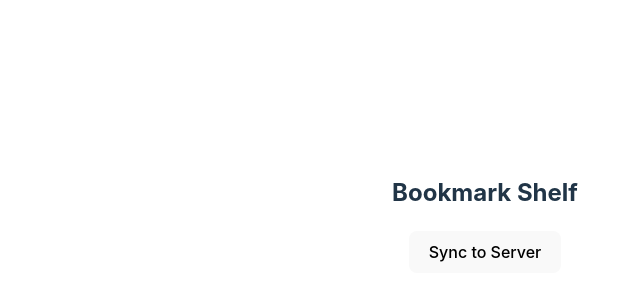
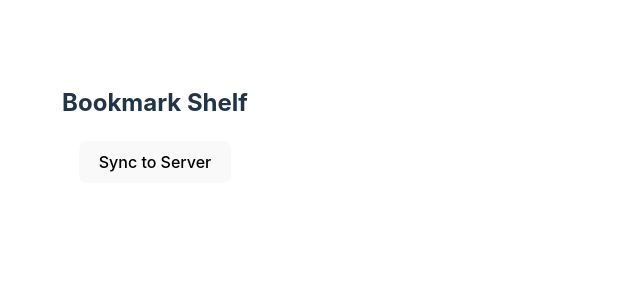
Before and after one commit to SentientClee/bookmark-shelf, a Svelte app: page / in a window 1280 px wide. Shown: the part 186-486 px from the top of the page, without its empty margins (155-795 px from the left). Built offline with nearby package versions, Linux system fonts and the light colour scheme.

Commit message:
adding bookmarks api

```diff
--- a/package.json
+++ b/package.json
@@ -5,6 +5,7 @@
   "type": "module",
   "scripts": {
     "dev": "vite",
+    "watch": "chokidar 'src/**/*' -c 'npm run build' --initial",
     "build": "vite build",
     "preview": "vite preview",
     "check": "svelte-check --tsconfig ./tsconfig.json",
@@ -13,6 +14,8 @@
   "devDependencies": {
     "@sveltejs/vite-plugin-svelte": "^2.0.3",
     "@tsconfig/svelte": "^4.0.1",
+    "@types/chrome": "^0.0.236",
+    "chokidar-cli": "^3.0.0",
     "prettier": "^2.8.7",
     "prettier-plugin-svelte": "^2.10.0",
     "svelte": "^3.57.0",
--- a/src/app.css
+++ b/src/app.css
@@ -27,8 +27,8 @@ body {
   margin: 0;
   display: flex;
   place-items: center;
-  min-width: 320px;
-  min-height: 100vh;
+  width: 620px;
+  height: 620px;
 }
 
 h1 {
--- a/src/components/Sync.svelte
+++ b/src/components/Sync.svelte
@@ -1,6 +1,10 @@
 <script lang="ts">
-  const sync = () => {
+  const sync = async () => {
     console.log("Syncing...");
+    console.log(window.location);
+    console.log("chrome", chrome);
+    const tree = await chrome.bookmarks.getTree();
+    console.log("tree", tree);
   };
 </script>
 
```
Also changed, not shown: public/manifest.json, 1 other file (tests, documents, lock files or other folders).
